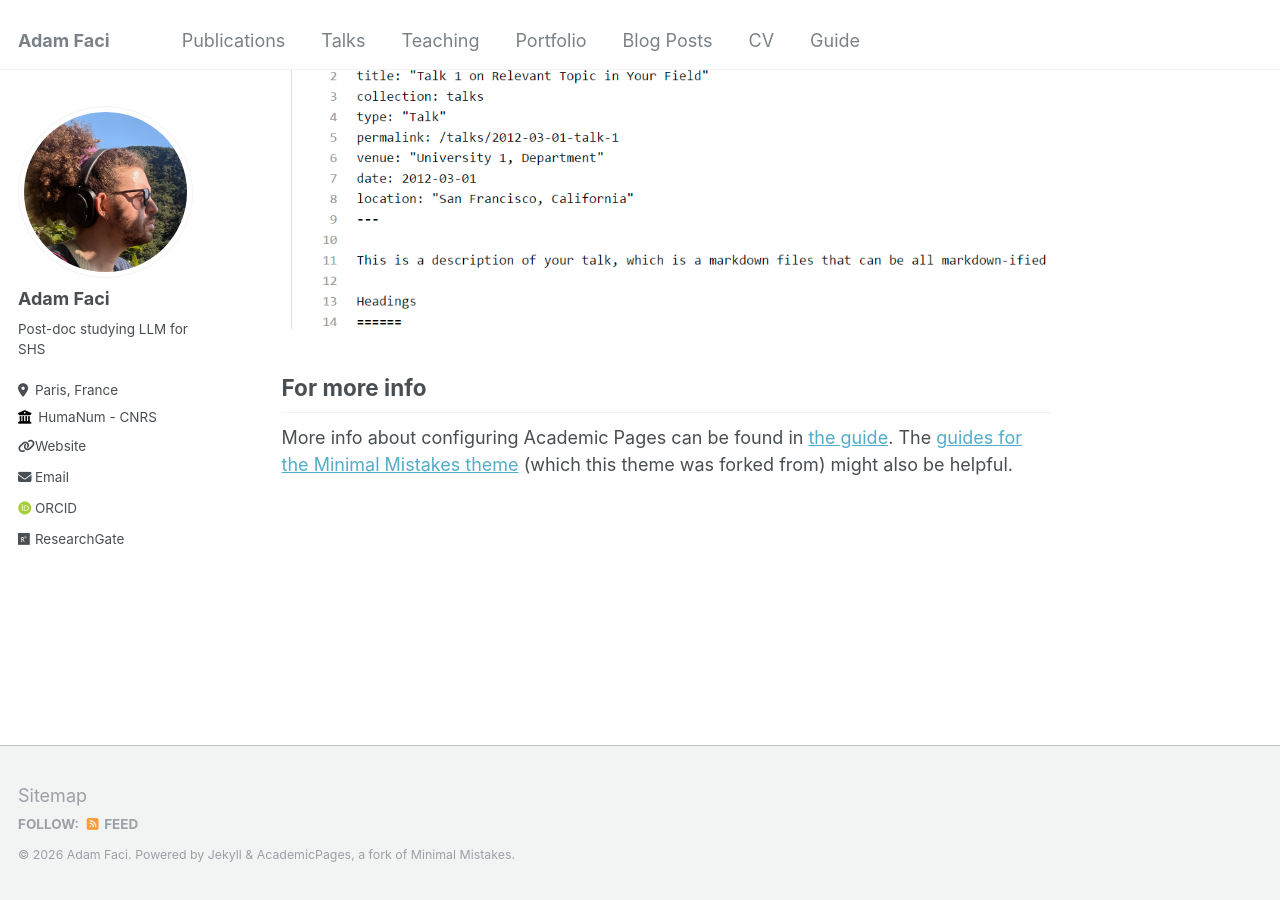
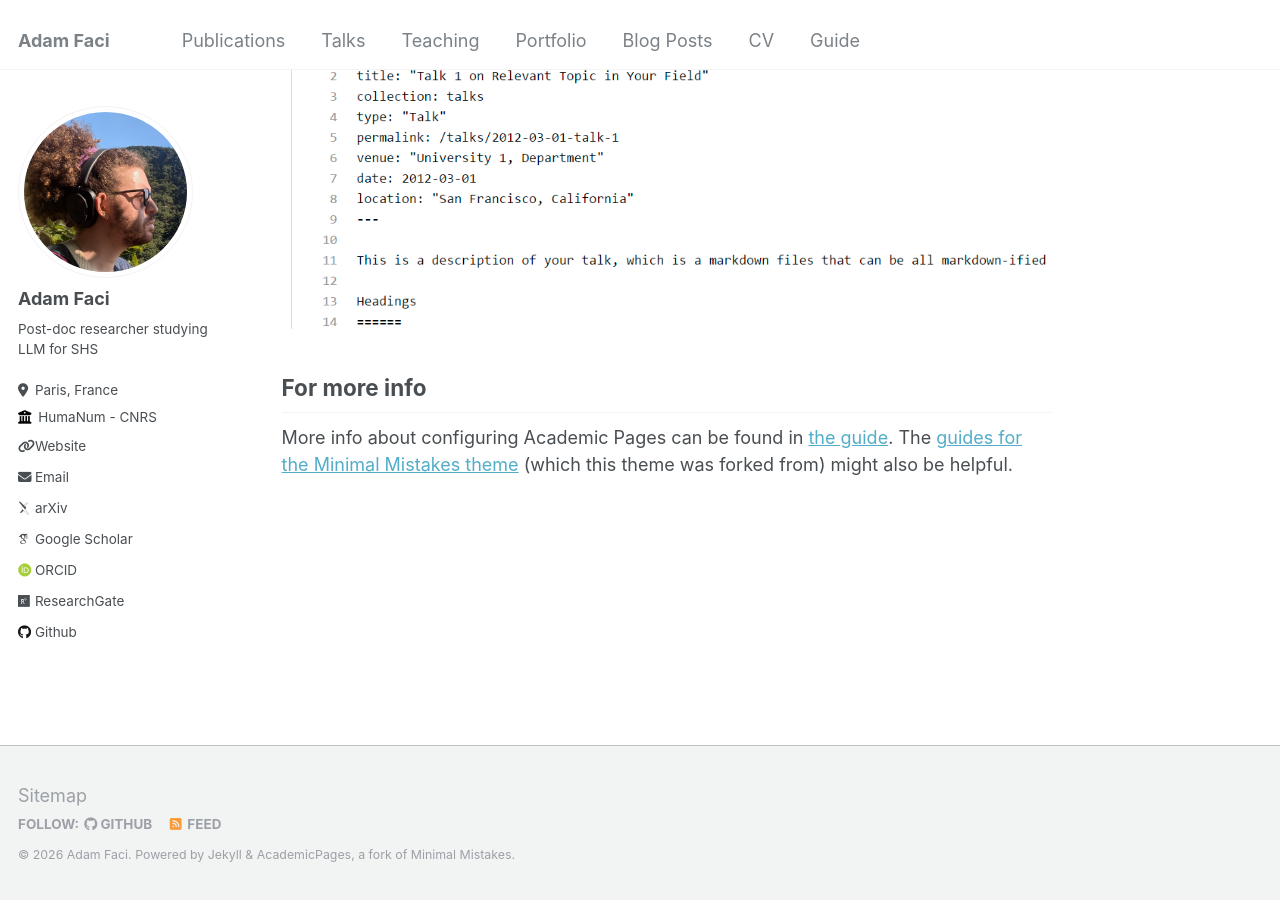
Before and after one commit to AdamFaci/AdamFaci.github.io, a Jekyll site: the page built from _pages/about.md, in a window 1280 px wide and 900 px high, scrolled down 2660 px. Built offline with Jekyll 4.4.1, drawn with Linux system fonts in a browser that asks for light colours; some web fonts are replaced; part of the change alters nothing that is shown.

Commit message:
Update _config.yml

```diff
--- a/_config.yml
+++ b/_config.yml
@@ -24,16 +24,16 @@ author:
   avatar           : "profile.jpeg"
   name             : "Adam Faci"
   pronouns         : # example: "she/her"
-  bio              : "Post-doc studying LLM for SHS"
+  bio              : "Post-doc researcher studying LLM for SHS"
   location         : "Paris, France"
   employer         : "HumaNum - CNRS"
-  uri              : "https://www.huma-num.fr/adam-faci/"
+  uri              : "https://cv.hal.science/adam-faci"
   email            : "adam.faci@huma-num.fr"
 
   # Academic websites
-  arxiv            : # URL - Update with the correct link to your profile
-  googlescholar    : # URL
-  impactstory      : # URL
+  arxiv            : "https://arxiv.org/search/cs?searchtype=author&query=Faci,+A"
+  googlescholar    : "https://scholar.google.com/citations?hl=en&view_op=list_works&gmla=AKCpqFyAC3WxT7yttSNvj7rhHsSxJ4Np-fdohm6W6HJQX4kgHcUZT_Dxfdl-MwzDwjFNa8k6iwMpToDPbkmPew&user=aez85awAAAAJ"
+  hal              : "https://cv.hal.science/adam-faci"
   orcid            : "https://orcid.org/my-orcid?orcid=0000-0001-7216-9487"
   pubmed           : # URL
   researchgate     : "https://www.researchgate.net/profile/Adam_Faci"
@@ -42,7 +42,7 @@ author:
   bitbucket        : # Username - Update with your username on the site
   codepen          : # Username
   dribbble         : # Username
-  github           : # Username
+  github           : "AdamFaci"
   kaggle           : # Username
   stackoverflow    : # User number or user number and name (i.e., use "1" or "1/jeff-atwood")
 
```
